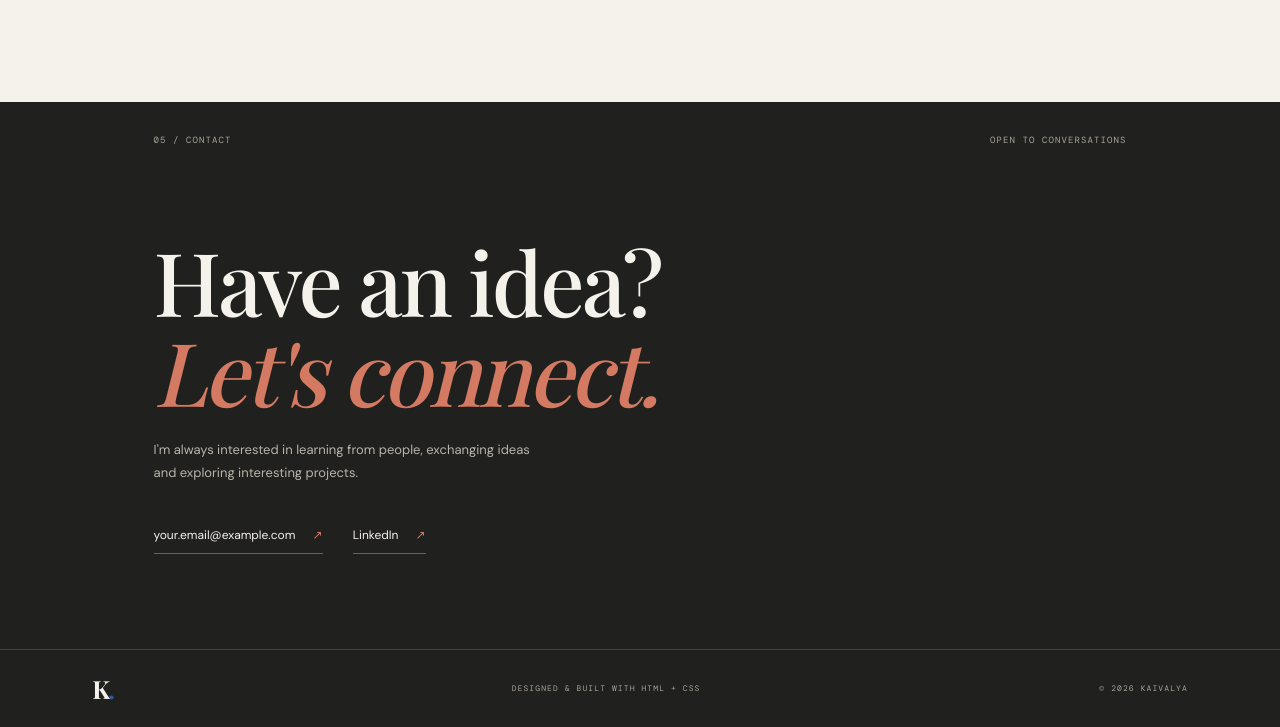
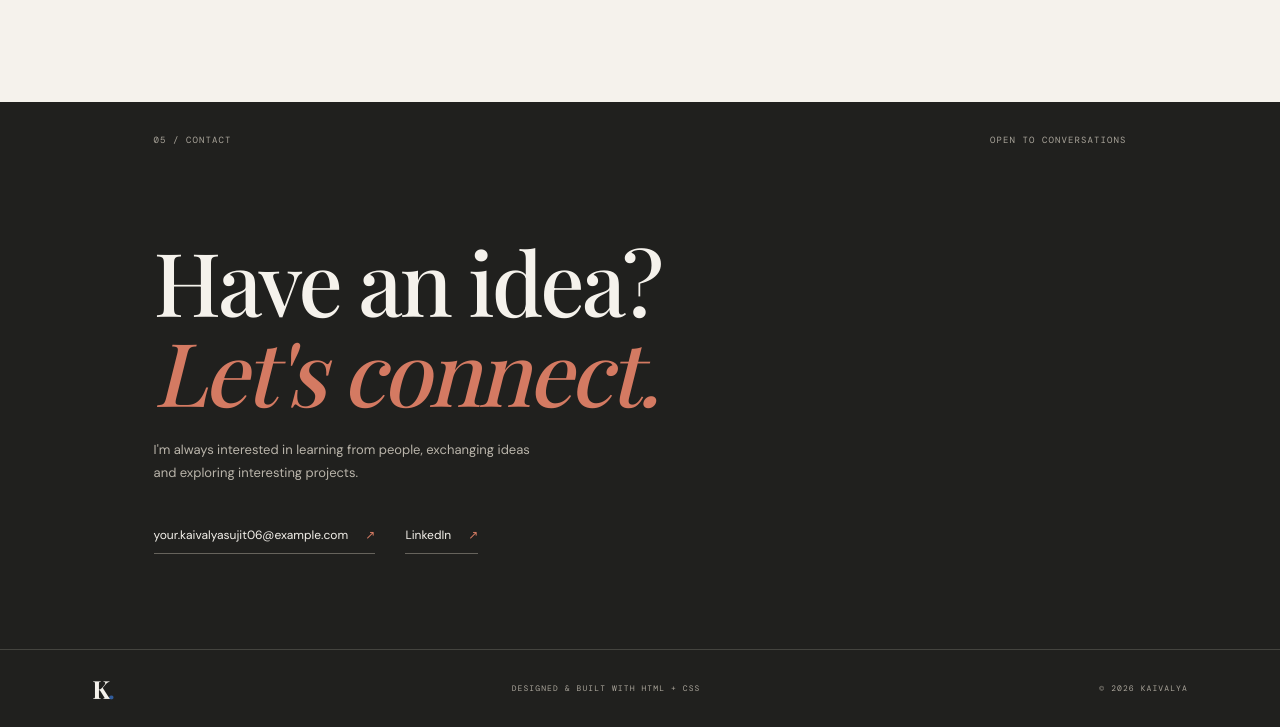
Before and after one commit to kaivalyasujit06-create/kaivalya-portfolio, a plain HTML site: page index.html in a window 1280 px wide. Shown: the part 3089-3816 px from the top of the page. Drawn offline with nearby package versions, Linux system fonts and the light colour scheme.

Commit message:
Update index.html

```diff
--- a/index.html
+++ b/index.html
@@ -105,7 +105,7 @@
       <p>I'm always interested in learning from people, exchanging ideas and exploring interesting projects.</p>
       <div class="contact-links">
         <!-- Replace the placeholder email and LinkedIn URL before publishing. -->
-        <a href="mailto:your.email@example.com">your.email@example.com <span>↗</span></a>
+        <a href="mailto:your.kaivalyasujit06@gmail.com">your.kaivalyasujit06@example.com <span>↗</span></a>
         <a href="https://www.linkedin.com/" target="_blank" rel="noopener noreferrer">LinkedIn <span>↗</span></a>
       </div>
     </section>
```
